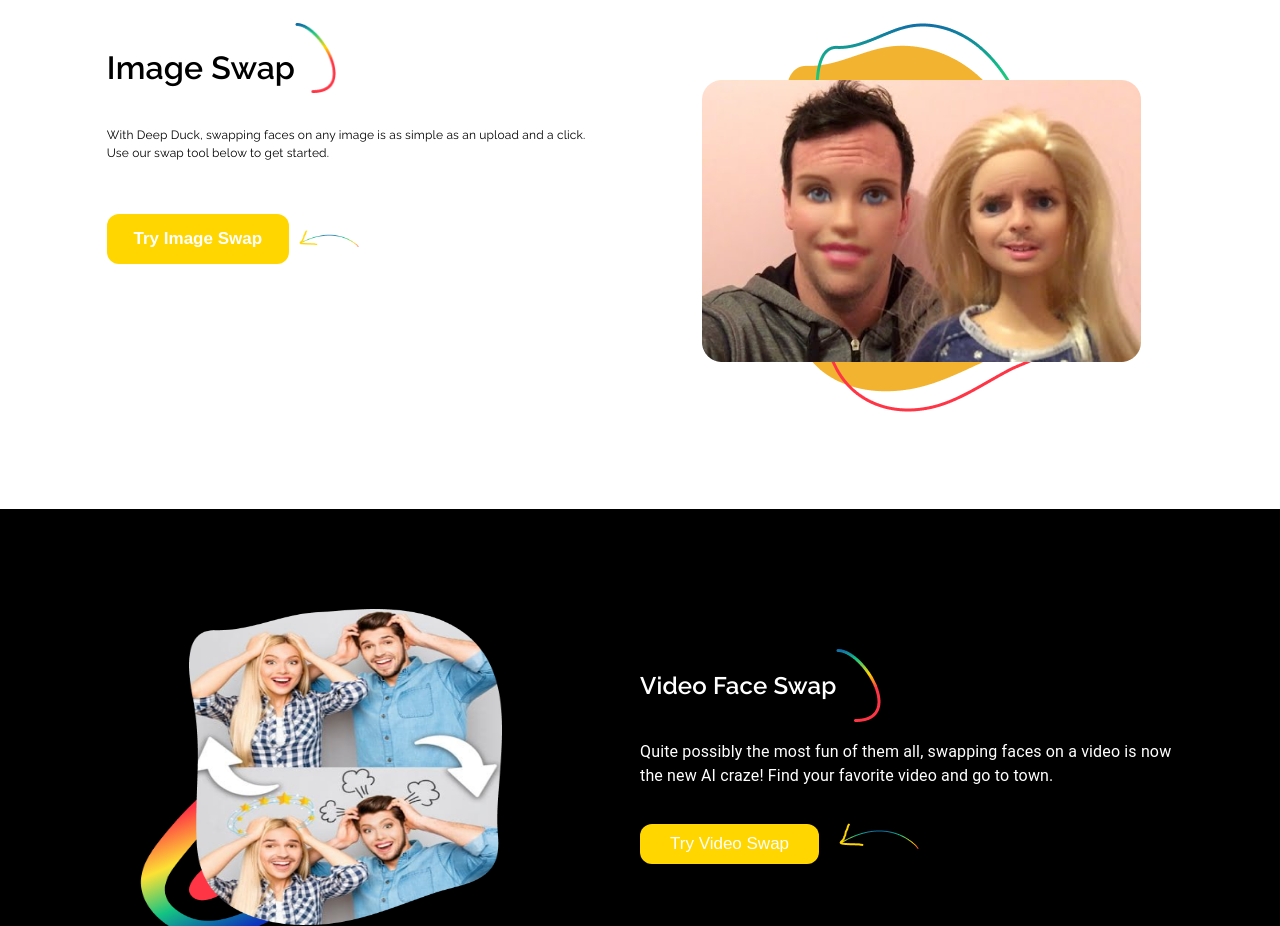
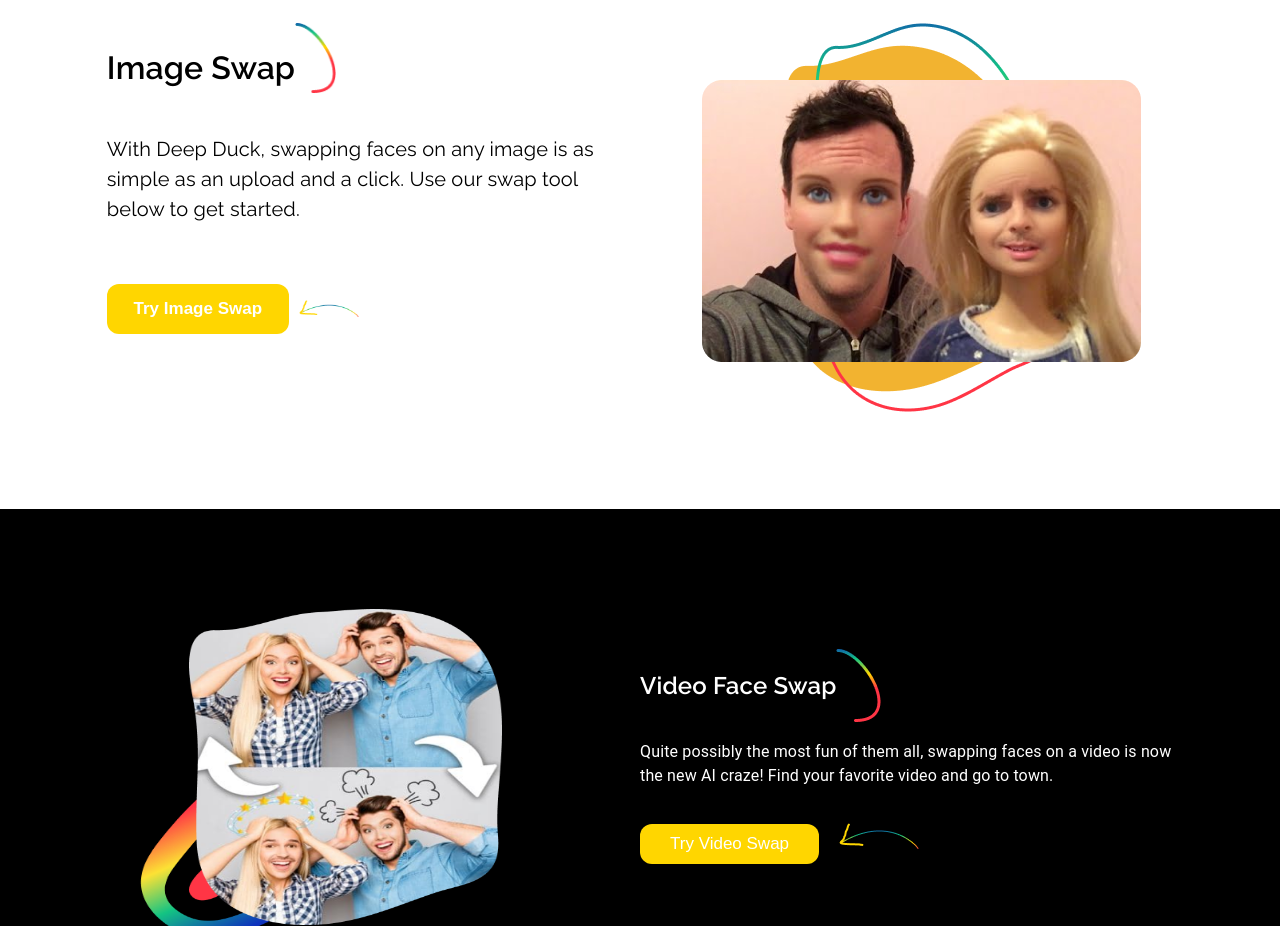
Before and after one commit to Rameeshakhan/DeepDuck, a React (Vite) app: page / in a window 1280 px wide. Shown: the part 880-1806 px from the top of the page. Built offline with nearby package versions, Linux system fonts and the light colour scheme.

Commit message:
Modified

```diff
--- a/src/assets/css/res.module.css
+++ b/src/assets/css/res.module.css
@@ -20,6 +20,7 @@
   align-items: center; */
   color: black;
   font-family: Raleway;
+
 }
 
 
--- a/src/pages/Landing/Section2.jsx
+++ b/src/pages/Landing/Section2.jsx
@@ -34,7 +34,7 @@ const Section2 = () => {
                         </div>
                         <p
                             style={{
-                                fontSize: "12px",
+                                fontSize: "20px",
                                 fontWeight: "500"
                             }}
                         >With Deep Duck, swapping faces on any image is as simple as an upload and a click. Use our swap tool below to get started. </p>
```
